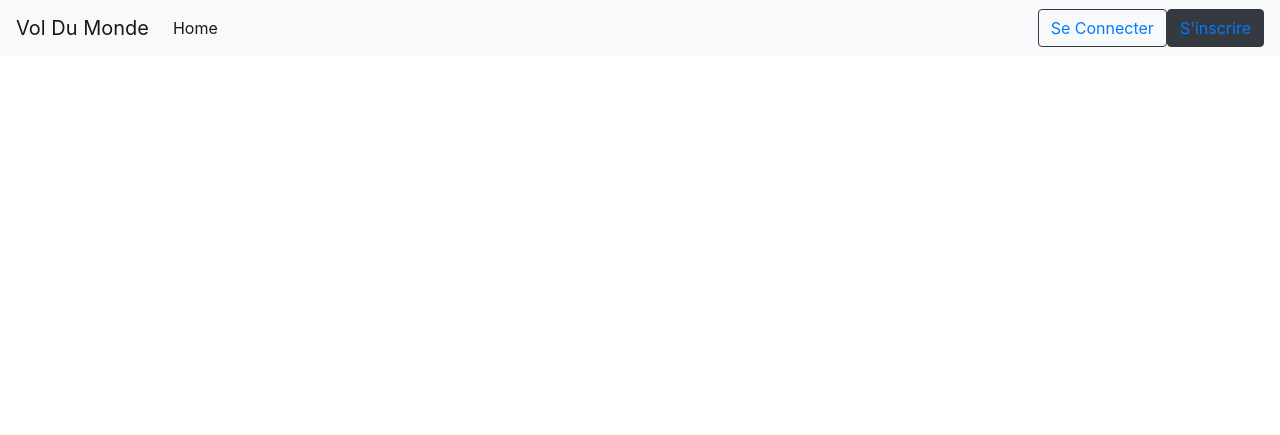
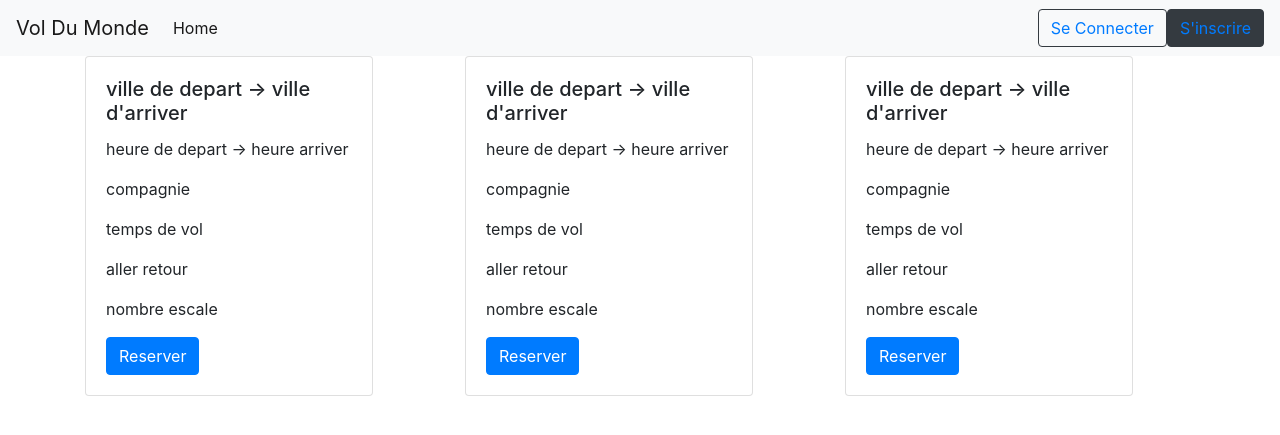
Before and after one commit to d4nm0/VolDuMonde_php_8, a PHP site: page / in a window 1280 px wide. Shown: the top 435 px of the page. Run offline with PHP 8.4, Linux system fonts and the light colour scheme.

Commit message:
ajout des vol

```diff
--- a/front/index.php
+++ b/front/index.php
@@ -45,14 +45,50 @@ session_start();
 
         </div>
       </nav>
-  <div class="col-lg-12">
-          <div class="col-lg-4">
+      <div class="container">
+        <div class="row">
+
+          <div class="col-lg-4" >
+          <div class="card" style="width: 18rem;">
+            <div class="card-body">
+              <h5 class="card-title">ville de depart -> ville d'arriver</h5>
+              <p class="card-text">heure de depart -> heure arriver</p>
+              <p class="card-text">compagnie</p>
+              <p class="card-text">temps de vol</p>
+              <p class="card-text">aller retour</p>
+              <p class="card-text">nombre escale</p>
+              <a href="#" class="btn btn-primary">Reserver</a>
+            </div>
+          </div>
           </div>
           <div class="col-lg-4">
+          <div class="card" style="width: 18rem;">
+            <div class="card-body">
+              <h5 class="card-title">ville de depart -> ville d'arriver</h5>
+              <p class="card-text">heure de depart -> heure arriver</p>
+              <p class="card-text">compagnie</p>
+              <p class="card-text">temps de vol</p>
+              <p class="card-text">aller retour</p>
+              <p class="card-text">nombre escale</p>
+              <a href="#" class="btn btn-primary">Reserver</a>
+            </div>
+          </div>
           </div>
           <div class="col-lg-4">
+          <div class="card" style="width: 18rem;">
+            <div class="card-body">
+              <h5 class="card-title">ville de depart -> ville d'arriver</h5>
+              <p class="card-text">heure de depart -> heure arriver</p>
+              <p class="card-text">compagnie</p>
+              <p class="card-text">temps de vol</p>
+              <p class="card-text">aller retour</p>
+              <p class="card-text">nombre escale</p>
+              <a href="#" class="btn btn-primary">Reserver</a>
+            </div>
+          </div>
           </div>
   </div>
+          </div>
 
 </body>
 </html>
```
